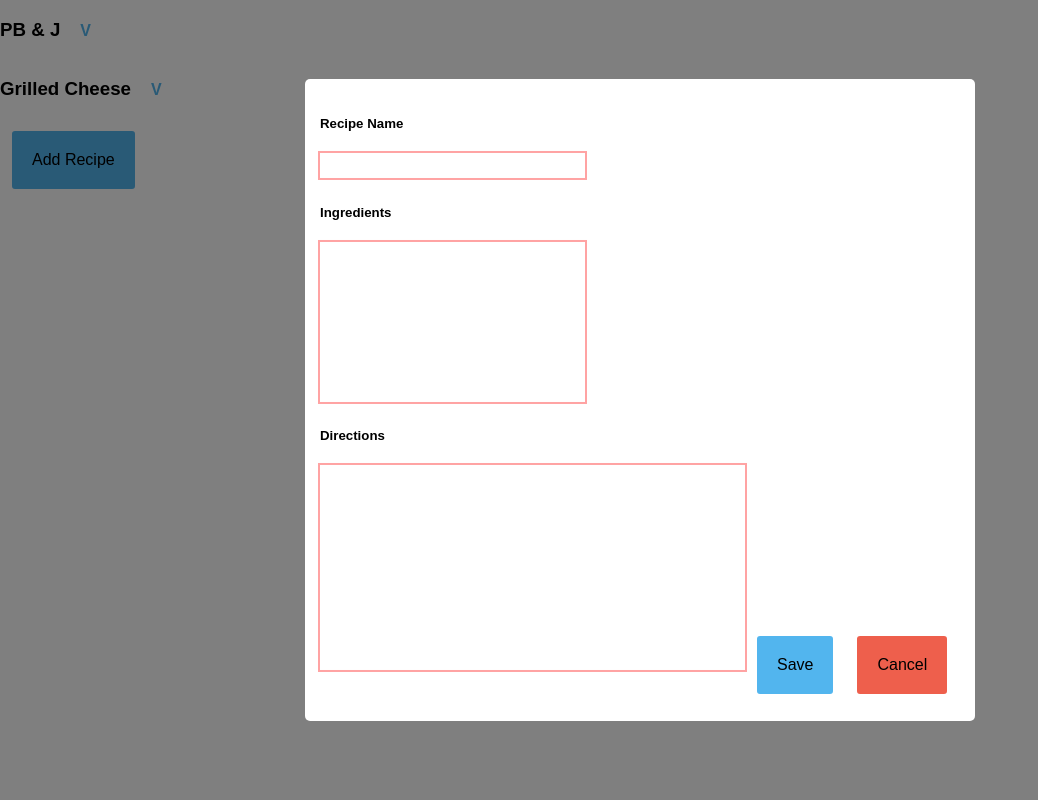
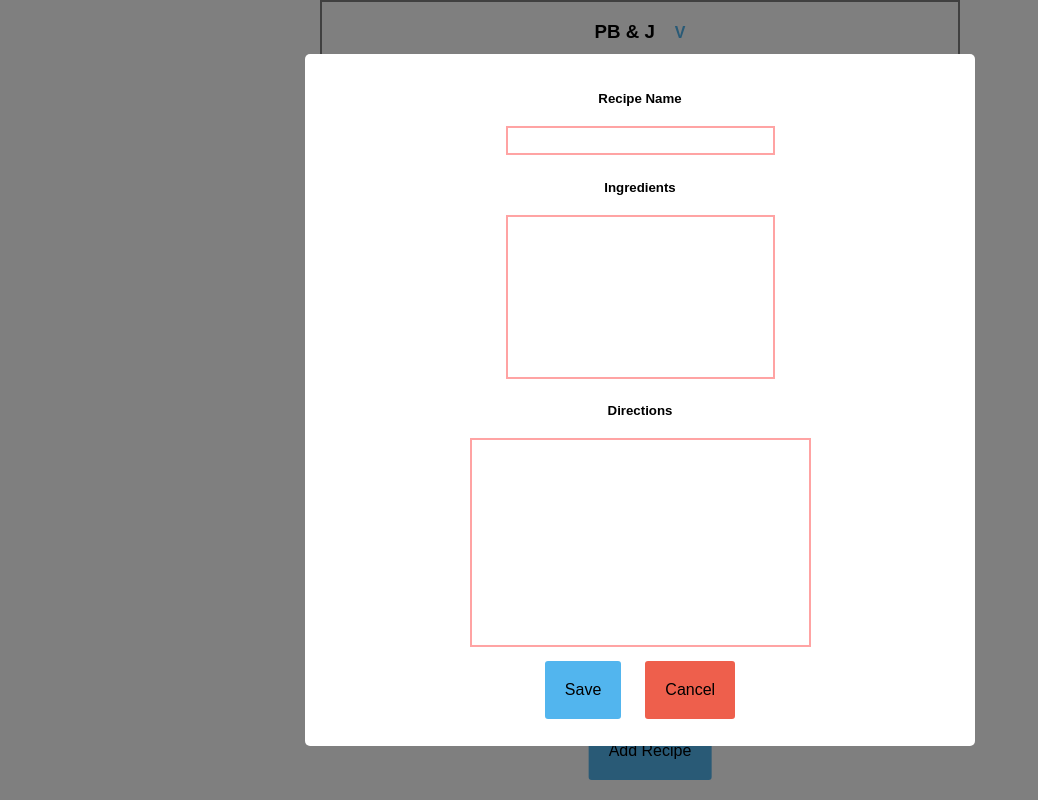
Before and after one commit to cursiv3/redux-recipe-box, a React (Create React App) app: page / in a window 1280 px wide. Both pictures are taken after a click on the element "Add Recipe". Shown: the whole page, without its empty margins (0-1038 px from the left). Built offline with nearby package versions, Linux system fonts and the light colour scheme.

Commit message:
working and responsive

```diff
--- a/src/components/App.js
+++ b/src/components/App.js
@@ -34,6 +34,7 @@ class App extends Component {
 
   render() {
     return (
+      <div className="app-wrapper">
         <div className="recipe-box-container">
           {this.state.allRecipes.map(recipeData => (
             <Recipe
@@ -42,9 +43,10 @@ class App extends Component {
               modalState={this.props.isModalOpen}
             />
           ))}
+        </div>
         <div
           id="add-button"
-          className="button-main"
+          className="button-main center-button"
           onClick={evt => this.props.openModal([], evt.target.id)}
         >
           Add Recipe
--- a/src/components/DeleteButton/deleteButton.css
+++ b/src/components/DeleteButton/deleteButton.css
@@ -10,6 +10,10 @@
   -moz-transform: translateX(-50%);
   -ms-transform: translateX(-50%);
   -o-transform: translateX(-50%);
+}
+
+.delete-button-wrapper:hover {
+  cursor: pointer;
 }
 
 .delete-button-div1 {
@@ -39,3 +43,7 @@
   -ms-transform: rotate(-45deg);
   -o-transform: rotate(-45deg);
 }
+
+.delete-button-text-div {
+  margin: 30px 0 0 -5px;
+}
--- a/src/components/Modal/Modal.js
+++ b/src/components/Modal/Modal.js
@@ -50,13 +50,13 @@ class Modal extends React.Component {
           <textarea
             className="modal-text-area"
             name="directions"
-            cols="50"
+            cols="39"
             rows="13"
             value={this.state.recipe.directions}
           />
-
+          <br />
           <div
-            className="button-main"
+            className="button-main "
             onClick={() => {
               if (this.state.buttonName === "edit-button") {
                 this.props.editRecipe(
@@ -78,7 +78,7 @@ class Modal extends React.Component {
             Save
           </div>
           <div
-            className="button-secondary"
+            className="button-secondary "
             onClick={() => this.props.closeModal()}
           >
             Cancel
--- a/src/components/Modal/modal.css
+++ b/src/components/Modal/modal.css
@@ -15,15 +15,18 @@
 }
 
 .modal-box {
+  text-align: center;
   position: relative;
-  left: 50%;
   top: 50%;
   padding: 15px;
-  transform: translate(-50%, -50%);
-  width: 50%;
-  background-color: white;
+  background-color: rgb(235, 244, 252);
   z-index: 3;
   border-radius: 5px;
+  transform: translateY(-50%);
+  -webkit-transform: translateY(-50%);
+  -moz-transform: translateY(-50%);
+  -ms-transform: translateY(-50%);
+  -o-transform: translateY(-50%);
 }
 
 .modal-text-area {
@@ -34,3 +37,17 @@
   padding: 5px;
   box-shadow: 0 0 0 2px rgb(255, 163, 163);
 }
+
+@media screen and (min-width: 1250px) {
+  .modal-box {
+    position: relative;
+    left: 50%;
+    top: 50%;
+    padding: 15px;
+    transform: translate(-50%, -50%);
+    width: 50%;
+    background-color: white;
+    z-index: 3;
+    border-radius: 5px;
+  }
+}
--- a/src/components/Recipe/Recipe.js
+++ b/src/components/Recipe/Recipe.js
@@ -21,11 +21,19 @@ class Recipe extends React.Component {
   csvToList(csvStr, listType) {
     return listType === "ul" ? (
       <ul>
-        {csvStr.split("\n").map((entry, idx) => <li key={idx}>{entry}</li>)}
+        {csvStr.split("\n").map((entry, idx) => (
+          <li className="recipe-list-ingredients" key={idx}>
+            {entry}
+          </li>
+        ))}
       </ul>
     ) : (
       <ol>
-        {csvStr.split("\n").map((entry, idx) => <li key={idx}>{entry}</li>)}
+        {csvStr.split("\n").map((entry, idx) => (
+          <li className="recipe-list-directions" key={idx}>
+            {entry}
+          </li>
+        ))}
       </ol>
     );
   }
@@ -47,11 +55,21 @@ class Recipe extends React.Component {
           <div className="recipe-drawer">
             <h5>Ingredients</h5>
 
-            {this.csvToList(props.ingredients, "ul")}
+            <hr style={{ width: "30%" }} />
+
+            <div className="recipe-ingredients-container">
+              {this.csvToList(props.ingredients, "ul")}
+            </div>
 
             <h5>Directions</h5>
 
-            {this.csvToList(props.directions, "ol")}
+            <hr style={{ width: "50%" }} />
+
+            <div className="recipe-directions-container">
+              {this.csvToList(props.directions, "ol")}
+            </div>
+
+            <hr style={{ width: "50%" }} />
 
             <div
               id="edit-button"
--- a/src/components/Recipe/recipe.css
+++ b/src/components/Recipe/recipe.css
@@ -1,5 +1,36 @@
+.recipe-wrapper {
+  position: relative;
+  text-align: center;
+}
+
+.recipe-wrapper:nth-child(even) {
+  background-color: rgb(241, 241, 241);
+}
+
 .recipe-header {
   display: inline-block;
+}
+
+.recipe-list-ingredients {
+  position: relative;
+  text-align: left;
+  width: 100%;
+}
+
+.recipe-list-directions {
+  width: 100%;
+  position: relative;
+  text-align: left;
+}
+
+.recipe-ingredients-container {
+  display: inline-block;
+  width: 100%;
+}
+
+.recipe-directions-container {
+  display: inline-block;
+  width: 100%;
 }
 
 .recipe-drawer-carat-button {
@@ -12,3 +43,13 @@
   cursor: pointer;
   opacity: 0.7;
 }
+
+@media screen and (min-width: 1250px) {
+  .recipe-ingredients-container {
+    width: 30%;
+  }
+
+  .recipe-directions-container {
+    width: 50%;
+  }
+}
--- a/src/index.css
+++ b/src/index.css
@@ -9,6 +9,11 @@ body,
   --main-color: rgb(82, 181, 238);
   --secondary-color: rgb(238, 95, 76);
   --tertiary-color: silver;
+}
+
+.app-wrapper {
+  width: 100%;
+  height: 100%;
 }
 
 .directions-text-area,
@@ -23,6 +28,15 @@ body,
   box-shadow: 0 0 0 2px rgb(255, 163, 163);
   -moz-appearance: textfield-multiline;
   -webkit-appearance: textarea;
+}
+
+.recipe-box-container {
+  box-sizing: border-box;
+  border: 2px solid grey;
+  width: 100%;
+  height: calc(100% - 90px);
+  overflow-y: auto;
+  margin: 0;
 }
 
 /*========================================================= */
@@ -67,6 +81,35 @@ body,
   background-color: var(--tertiary-color);
 }
 
+/* ----------------- Button Position ---------------  */
+
+.center-button {
+  position: relative;
+  left: 50%;
+  transform: translateX(-50%);
+  -webkit-transform: translateX(-50%);
+  -moz-transform: translateX(-50%);
+  -ms-transform: translateX(-50%);
+  -o-transform: translateX(-50%);
+}
+
 /*========================================================= */
 /*                       END BUTTONS                        */
 /*========================================================= */
+
+/*========================================================= */
+/*                     MEDIA QUERIES                        */
+/*========================================================= */
+
+@media screen and (min-width: 1250px) {
+  .recipe-box-container {
+    width: 50%;
+    position: relative;
+    left: 50%;
+    transform: translateX(-50%);
+    -webkit-transform: translateX(-50%);
+    -moz-transform: translateX(-50%);
+    -ms-transform: translateX(-50%);
+    -o-transform: translateX(-50%);
+  }
+}
--- a/src/state/actions.js
+++ b/src/state/actions.js
@@ -5,10 +5,9 @@ const DB = require("../mockDB");
 
 export const addRecipe = (recipes, obj) => {
   obj.id = DB.idIncrement + 1;
+  DB.idIncrement++;
   recipes.push(obj);
   DB.recipes = recipes;
-
-  console.log(DB);
 
   return { type: actionTypes.ADD_RECIPE, payload: DB };
 };
@@ -22,9 +21,6 @@ export const editRecipe = (recipes, id, updateObj) => {
     })
     .indexOf(id);
 
-  // map through recipes, when we reach the element that needs to be updated
-  // return the updateObj from the modal to the array
-  // else return the element as is
   var updatedRecipes = recipes.map((recipe, idx) => {
     return idx === entry ? updateObj : recipe;
   });
```
Lines whose indentation alone changed are shown as unchanged.
